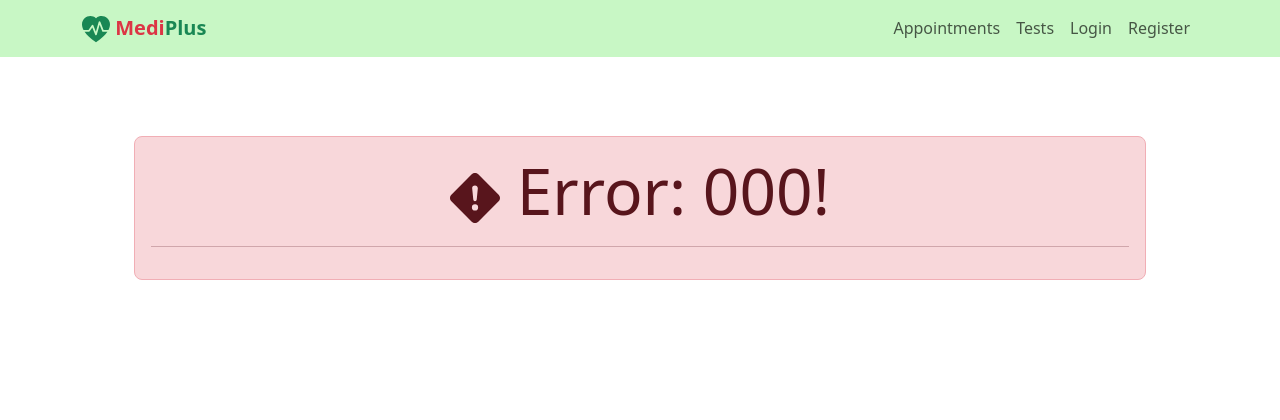
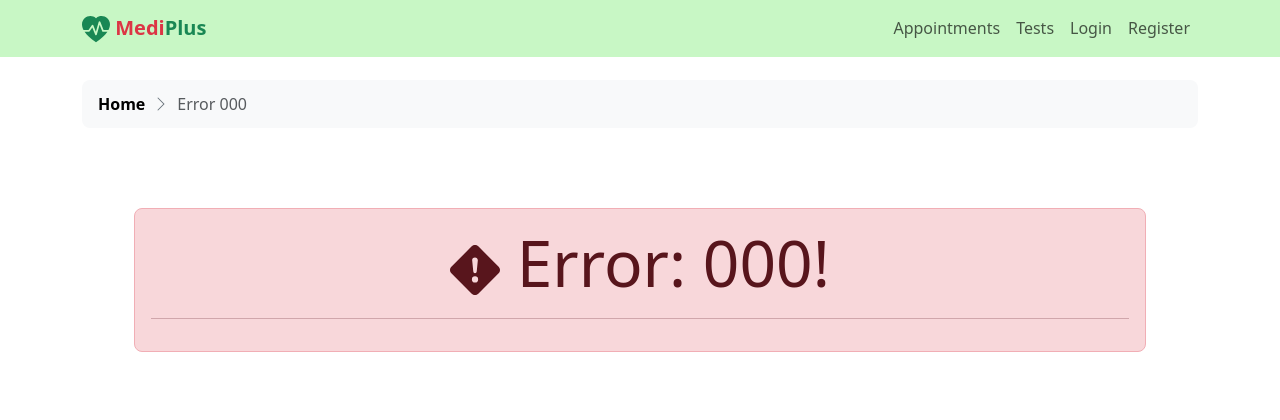
Before and after one commit to alfa-echo-niner-ait/mediplus, a Python web app: template src/templates/error/error.html in a window 1280 px wide. Shown: the top 420 px of the page. Run offline with Jinja, Linux system fonts and the light colour scheme; the template is opened without the code that fills it: most values are stand-ins (such as "Sample title", 1, 10 or a date in 2020).

Commit message:
Breadcrumb for error page

```diff
--- a/src/templates/error/error.html
+++ b/src/templates/error/error.html
@@ -2,6 +2,21 @@
 
 
 {% block content %}
+<div class="container mt-2">
+    <nav aria-label="breadcrumb">
+        <ol class="breadcrumb breadcrumb-chevron p-3 bg-body-tertiary rounded-3">
+            <li class="breadcrumb-item">
+                <a class="link-body-emphasis fw-semibold text-decoration-none" href="{{ url_for('public.index') }}">
+                    Home
+                </a>
+            </li>
+            <li class="breadcrumb-item active" aria-current="page">
+                Error {{ code }}
+            </li>
+        </ol>
+    </nav>
+</div>
+
 <div class="container mx-auto p-5">
     <div class="m-3 p-3 text-center text-danger-emphasis bg-danger-subtle border border-danger-subtle rounded-3">
         <div class="display-3 mb-3">
```
